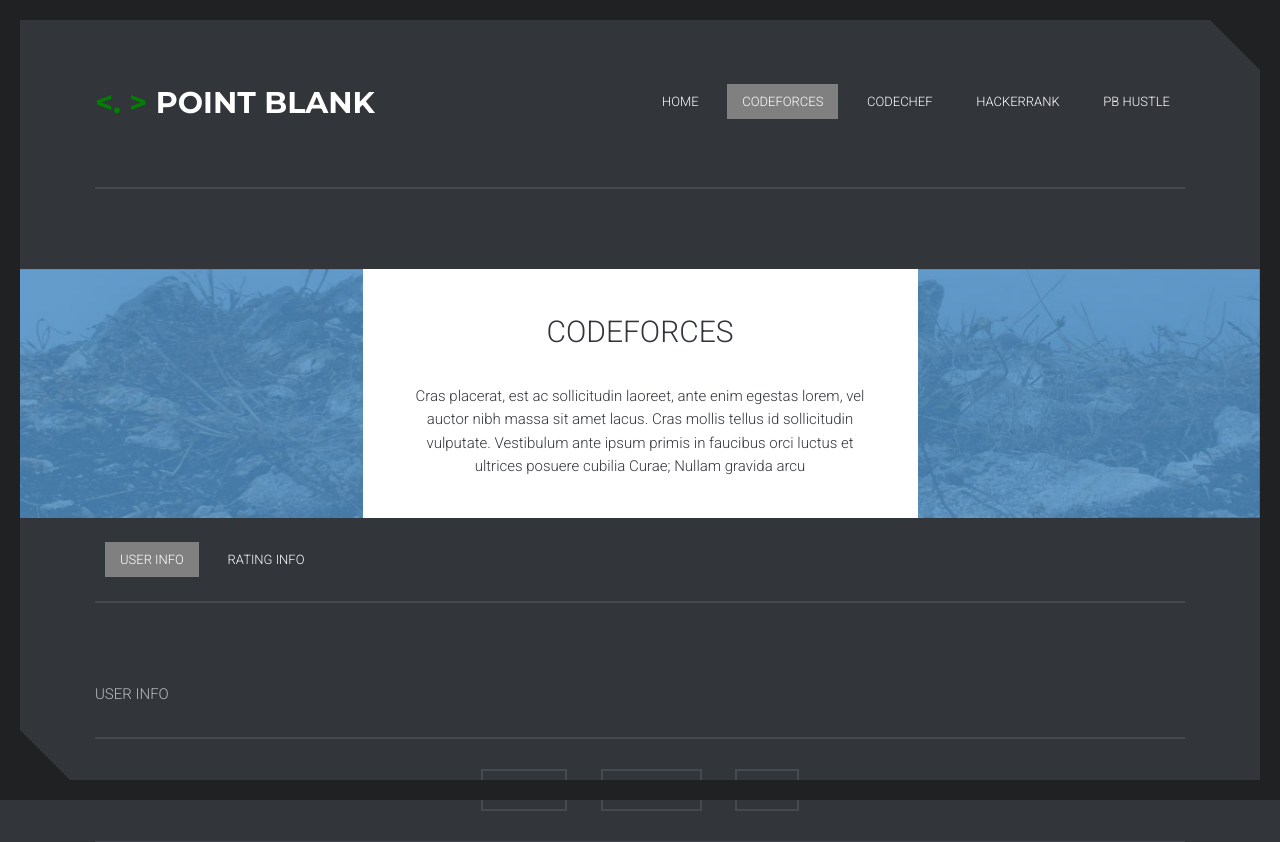
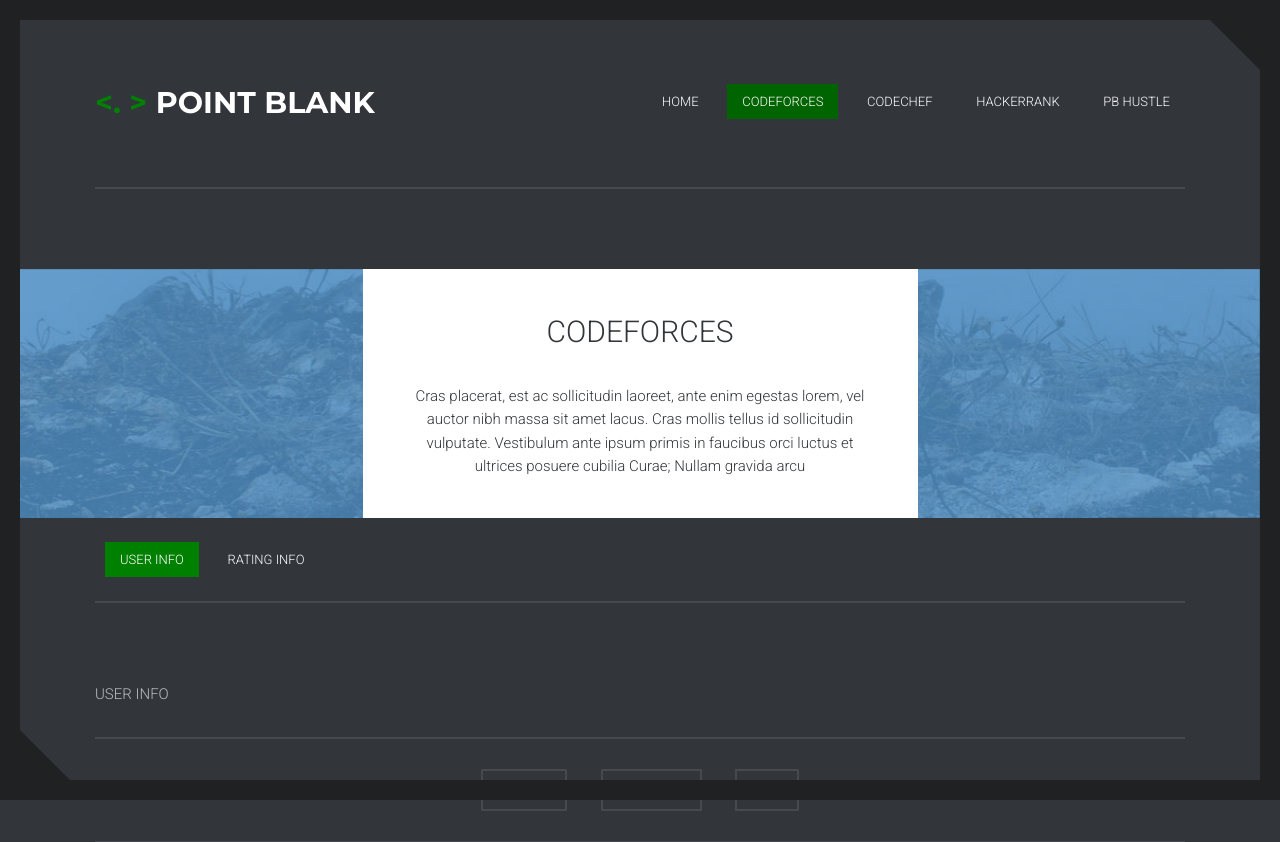
Before and after one commit to SSD-2020/PBhustle, a Django app: page /codeforces/ in a window 1280 px wide. Shown: the top 842 px of the page. Run offline with Django 3.2, Linux system fonts and the light colour scheme; data that the repository does not hold is empty; some libraries are stand-ins or nearby versions.

Commit message:
active color update

```diff
--- a/PointBlank/static/css/templatemo_style.css
+++ b/PointBlank/static/css/templatemo_style.css
@@ -163,12 +163,12 @@ ul.main-menu li a {
 }
 
 ul.main-menu li a.active {
-    background: grey;
+    background: darkgreen;
     color: #fff;
 }
 
 ul.main-menu li a.active2 {
-    background: grey;
+    background: green;
     color: #fff;
 }
 
```
